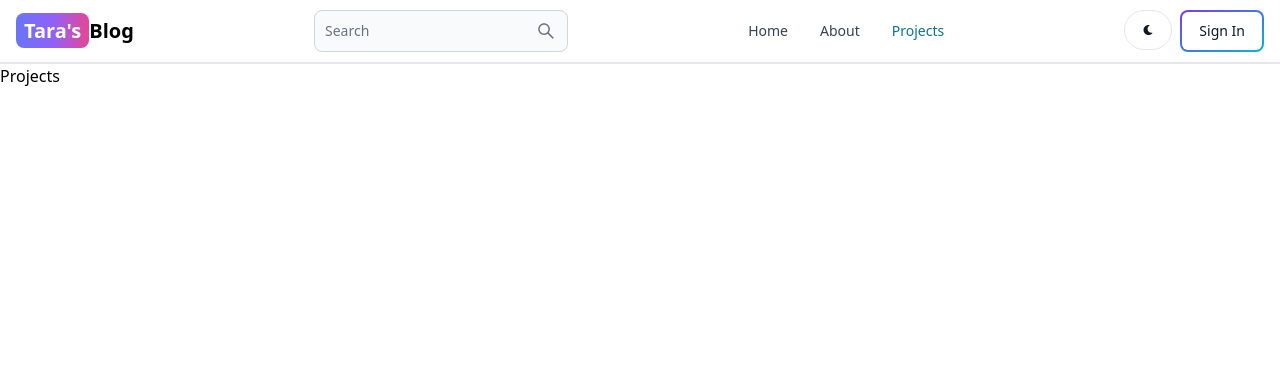
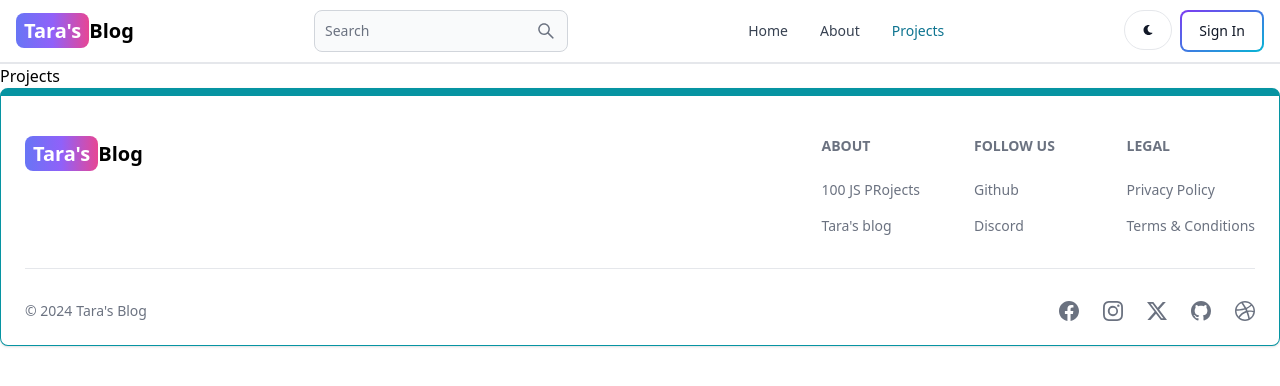
Before and after one commit to Ta-Ara-Pro/proj-10-mern-blog-sahand, a React (Vite) app in the folder client/: page /projects in a window 1280 px wide. Shown: the top 386 px of the page. Built offline with nearby package versions, Linux system fonts and the light colour scheme.

Commit message:
create & add the footer component

```diff
--- a/client/src/App.jsx
+++ b/client/src/App.jsx
@@ -7,6 +7,7 @@ import Dashboard from './pages/Dashboard'
 import Projects from './pages/Projects'
 import Signup from './pages/Signup'
 import Header from './components/Header'
+import Footer from './components/Footer'
 
 const App = () => {
   return (
@@ -21,6 +22,7 @@ const App = () => {
         <Route path='/projects' element={<Projects />} />
 
       </Routes>
+      <Footer />
     </BrowserRouter>
   )
 }
--- /dev/null
+++ b/client/src/components/Footer.jsx
@@ -0,0 +1,75 @@
+import React from 'react'
+import { Footer, FooterDivider } from 'flowbite-react'
+import { Link } from 'react-router-dom'
+import {BsFacebook, BsInstagram, BsTwitterX,BsGithub,BsDribbble} from 'react-icons/bs'
+
+const FooterCom = () => {
+    return (
+        <Footer container className='border border-t-8 border-teal-500'>
+            <div className='w-full max-w-7xl mx-auto'>
+                <div className='grid w-full justify-between sm:flex md:grid-cols-1'>
+                    <div className='mt-5'>
+                        <Link to='/' className='self-center whitespace-nowrap text-lg sm:text-xl
+                               font-semibold dark:text-white'>
+                             <span className='px-2 py-1 bg-gradient-to-r from-indigo-500 via-purple-500
+                                to-pink-500 rounded-lg text-white'>
+                                Tara's
+                            </span>
+                            Blog
+                        </Link>
+
+                    </div>
+                    <div className='grid grid-cols-2 gap-8 sm: mt-4 sm:grid-cols-3 sm:gap-6'>
+                        <div>
+                            <Footer.Title title='About ' />
+                            <Footer.LinkGroup col>
+                                <Footer.Link href='https://www.100jsprojects.com' target='_blank' rel='noopener noreferrer'>
+                                    100 JS PRojects
+                                </Footer.Link>
+                                <Footer.Link href='/about' target='_blank' rel='noopener noreferrer'>Tara's blog</Footer.Link>
+
+                            </Footer.LinkGroup>
+                        </div>
+                        <div>
+                            <Footer.Title title='Follow us ' />
+                            <Footer.LinkGroup col>
+                                <Footer.Link href='https://www.100jsprojects.com' target='_blank' rel='noopener noreferrer'>
+                                    Github
+                                </Footer.Link>
+                                <Footer.Link href='#' rel='noopener noreferrer'>Discord</Footer.Link>
+                            </Footer.LinkGroup>
+                        </div>
+                        <div>
+                            <Footer.Title title='Legal ' />
+                            <Footer.LinkGroup col>
+                                <Footer.Link href='#'>
+                                    Privacy Policy
+                                </Footer.Link>
+                                <Footer.Link href='#'>Terms &amp; Conditions</Footer.Link>
+                            </Footer.LinkGroup>
+                        </div>
+
+
+                    </div>
+
+                </div>
+
+                <FooterDivider />
+                <div className='w-full sm:flex sm:items-center sm:justify-between'>
+                    <Footer.Copyright href='#' by="Tara's Blog" year={new Date().getFullYear()} />
+                    <div className='flex gap-6 sm:mt-0 mt-4 sm:justify-center'>
+                          <Footer.Icon href='#' icon={BsFacebook} />
+                    <Footer.Icon href='#' icon={BsInstagram} />
+                    <Footer.Icon href='#' icon={BsTwitterX} />
+                    <Footer.Icon href='#' icon={BsGithub} />
+                    <Footer.Icon href='#' icon={BsDribbble} />
+                    </div>
+
+                </div>
+
+            </div>
+        </Footer>
+    )
+}
+
+export default FooterCom
```
Also changed, not shown: 1 other file (tests, documents, lock files or other folders).
